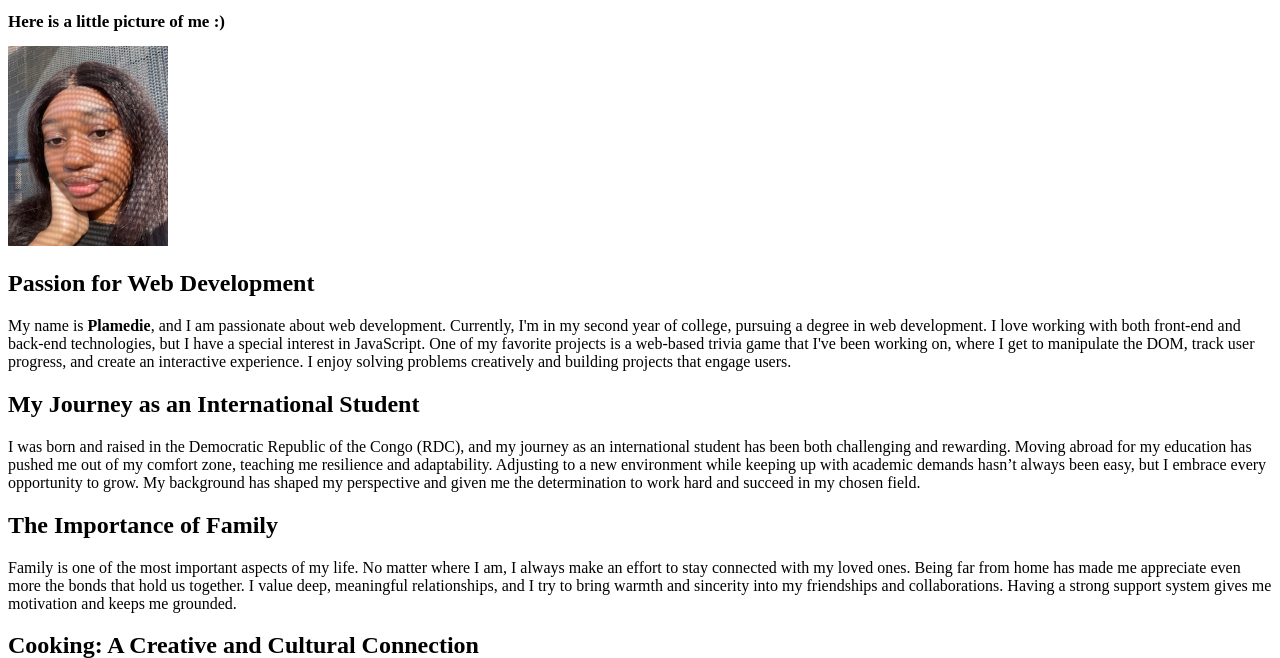
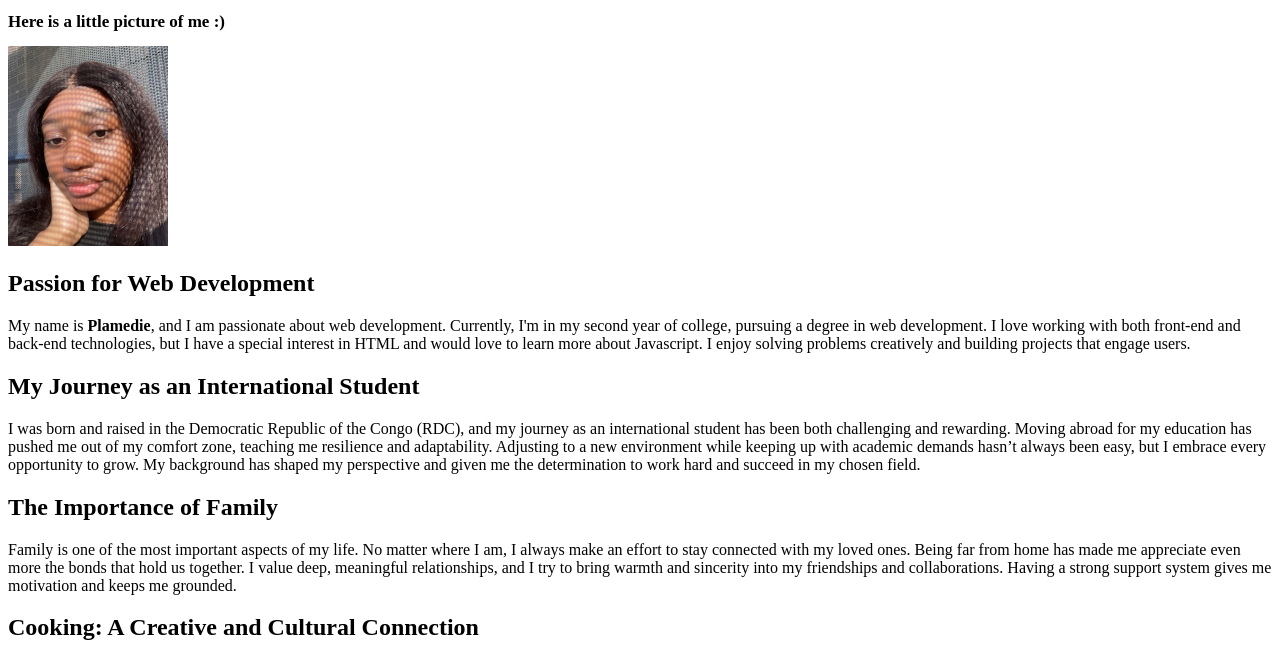
Before and after one commit to e3752453/WEB-AUTHORING-2025, a plain HTML site: page index.html in a window 1280 px wide. Shown: the part 100-758 px from the top of the page. Drawn offline with Linux system fonts and the light colour scheme.

Commit message:
assigmnt(HTML Foundamentals)

```diff
--- a/index.html
+++ b/index.html
@@ -19,7 +19,7 @@
         <img src="images/plamedie.profile.picture.jpg " alt="profile picture" width="160" height="200">
         <section>
             <h2> Passion for Web Development </h2>
-            <p> My name is <strong>Plamedie</strong>, and I am passionate about web development. Currently, I'm in my second year of college, pursuing a degree in web development. I love working with both front-end and back-end technologies, but I have a special interest in JavaScript. One of my favorite projects is a web-based trivia game that I've been working on, where I get to manipulate the DOM, track user progress, and create an interactive experience. I enjoy solving problems creatively and building projects that engage users.</p>
+            <p> My name is <strong>Plamedie</strong>, and I am passionate about web development. Currently, I'm in my second year of college, pursuing a degree in web development. I love working with both front-end and back-end technologies, but I have a special interest in HTML and would love to learn more about Javascript. I enjoy solving problems creatively and building projects that engage users.</p>
 
         </section>
 
```
